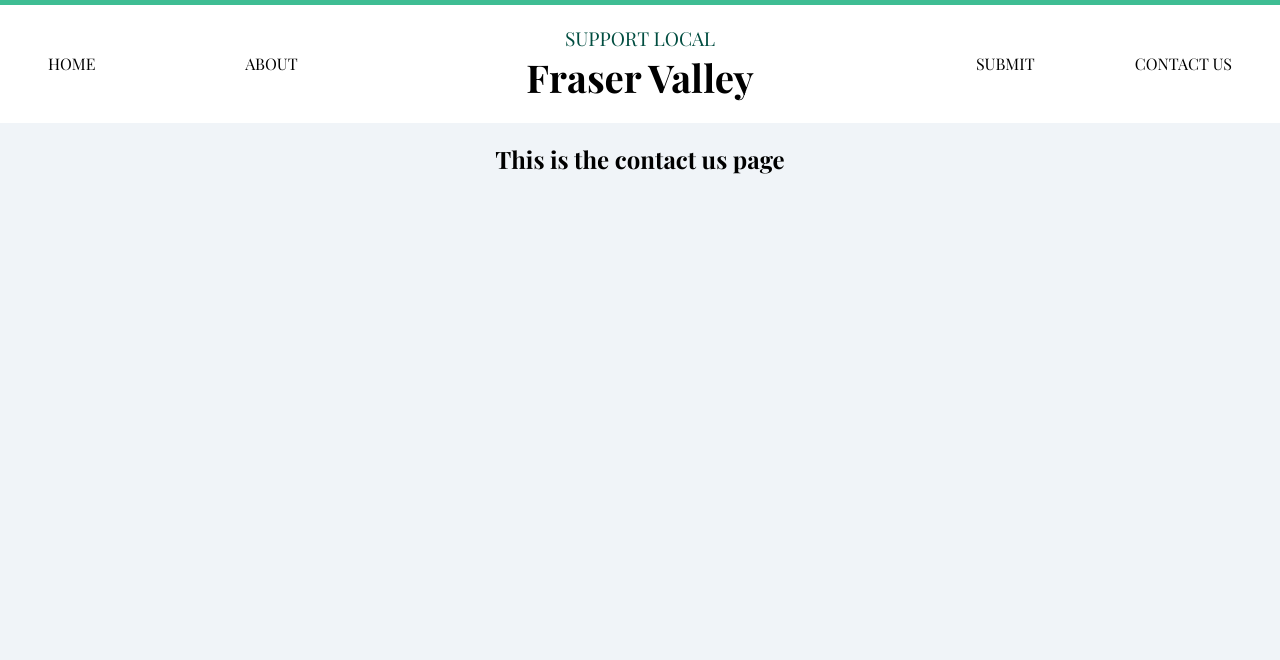
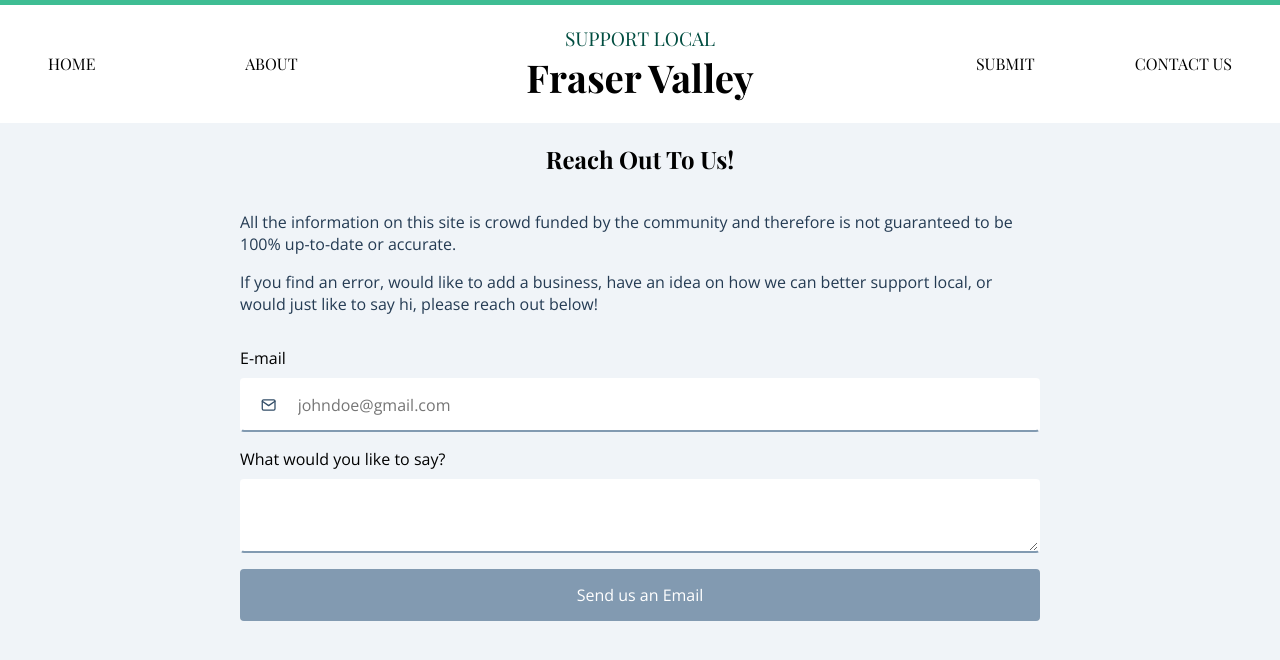
Before and after one commit to MykalMachon/supportlocalfv.ca, a Next.js app: page /contact in a window 1280 px wide. Shown: the top 660 px of the page. Built offline with nearby package versions, Linux system fonts and the light colour scheme.

Commit message:
Conact Page form styles

```diff
--- a/pages/contact.tsx
+++ b/pages/contact.tsx
@@ -1,10 +1,37 @@
 import Layout from '../src/components/layout/Layout';
+import { FiMail } from 'react-icons/fi';
 
 const ContactUs = (props) => {
   console.log(props);
   return (
     <Layout title="Contact Us">
-      <h2>This is the contact us page</h2>
+      <h2>Reach Out To Us!</h2>
+      <section className="container_small">
+        <p>
+          All the information on this site is crowd funded by the community and
+          therefore is not guaranteed to be 100% up-to-date or accurate.
+        </p>
+        <p>
+          If you find an error, would like to add a business, have an idea on
+          how we can better support local, or would just like to say hi, please
+          reach out below!
+        </p>
+        <form action="/api/contact">
+          <label htmlFor="email">E-mail</label>
+          <div className="input-icon">
+            <FiMail />
+            <input
+              type="email"
+              name="email"
+              id="email"
+              placeholder="johndoe@gmail.com"
+            />
+          </div>
+          <label htmlFor="formContent">What would you like to say?</label>
+          <textarea className="input" id="formContent" />
+          <input type="submit" value="Send us an Email"></input>
+        </form>
+      </section>
     </Layout>
   );
 };
--- a/src/components/business/BusinessSearch.tsx
+++ b/src/components/business/BusinessSearch.tsx
@@ -30,7 +30,7 @@ const BusinessSearch: FC<BusinessSearchType> = ({
   }, [searchQuery]);
 
   return (
-    <div className="bc_search">
+    <div className="input-icon bc_search">
       <FiSearch />
       <input
         type="text"
--- a/styles/main.scss
+++ b/styles/main.scss
@@ -41,7 +41,9 @@ body {
     font-family: 'Playfair Display', serif;
   }
   p,
-  a {
+  a,
+  textarea,
+  input {
     font-family: 'Open Sans', sans-serif;
     color: var(--gray800);
   }
@@ -125,6 +127,11 @@ section.container {
   max-width: 1200px;
 }
 
+section.container_small {
+  width: 100%;
+  max-width: 800px;
+}
+
 footer {
   width: 100%;
   min-height: 85px;
@@ -197,7 +204,67 @@ article.intro_container {
   }
 }
 
-.bc_search {
+// forms
+form {
+  display: flex;
+  flex-direction: column;
+  justify-content: flex-start;
+  align-items: flex-start;
+  input,
+  div.input-icon,
+  textarea {
+    width: 100%;
+    font-size: 16px;
+  }
+  input[type='submit'] {
+    margin-top: 1em;
+    border-radius: 4px;
+    color: var(--gray700);
+    background: var(--gray400);
+    color: white;
+    border: solid 2px var(--gray400);
+    padding: 0.8em 1.2em;
+    transition: all 0.12s ease-in-out;
+
+    &:hover,
+    &:focus {
+      outline: none;
+      border: 2px solid var(--teal500);
+      background: var(--teal500);
+    }
+  }
+}
+
+// Inputs
+
+input,
+label {
+  font-size: 16px;
+}
+
+label {
+  display: inline-block;
+  margin: 1em 0px 0.6em 0px;
+}
+
+.input {
+  background: white;
+  padding: 0.8em 1.2em;
+  border-radius: 4px;
+  color: var(--gray700);
+  border: solid 2px var(--gray400);
+  border-top-color: white;
+  border-left-color: white;
+  border-right-color: white;
+  transition: all 0.12s ease-in-out;
+  &:focus {
+    outline: none;
+    border: 2px solid var(--teal500);
+    color: var(--teal700);
+  }
+}
+
+.input-icon {
   background: white;
   padding: 0.8em 1.2em;
   border-radius: 4px;
@@ -210,7 +277,6 @@ article.intro_container {
   display: flex;
   align-items: center;
   justify-content: flex-start;
-  max-width: 300px;
   input {
     border: 0px;
     margin: 0px 0px 0px 1.2em;
@@ -222,7 +288,12 @@ article.intro_container {
   &:focus-within {
     border: 2px solid var(--teal500);
     color: var(--teal700);
+    fill: var(--teal700);
   }
+}
+
+.bc_search {
+  max-width: 376px;
 }
 
 ul.bc_list {
```
